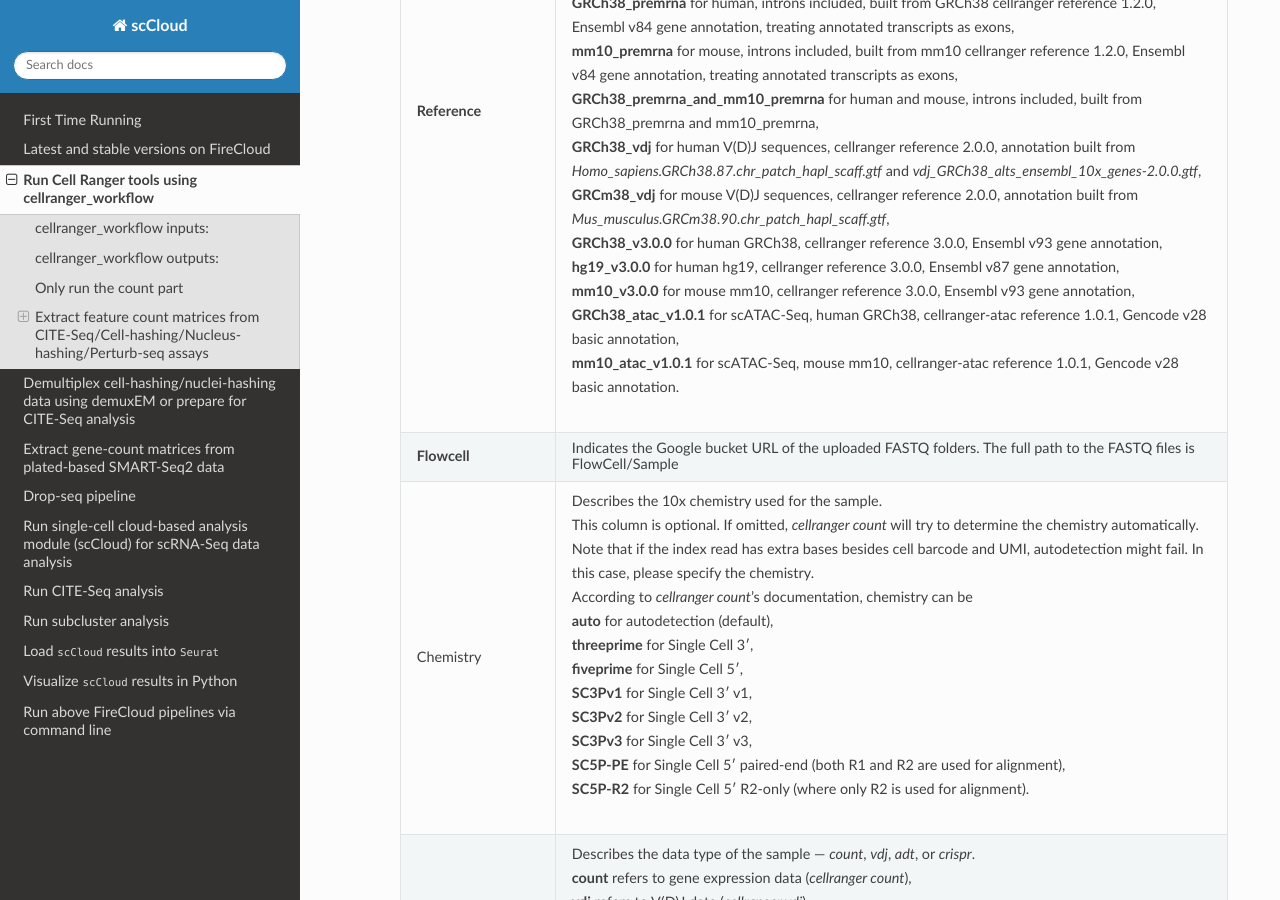
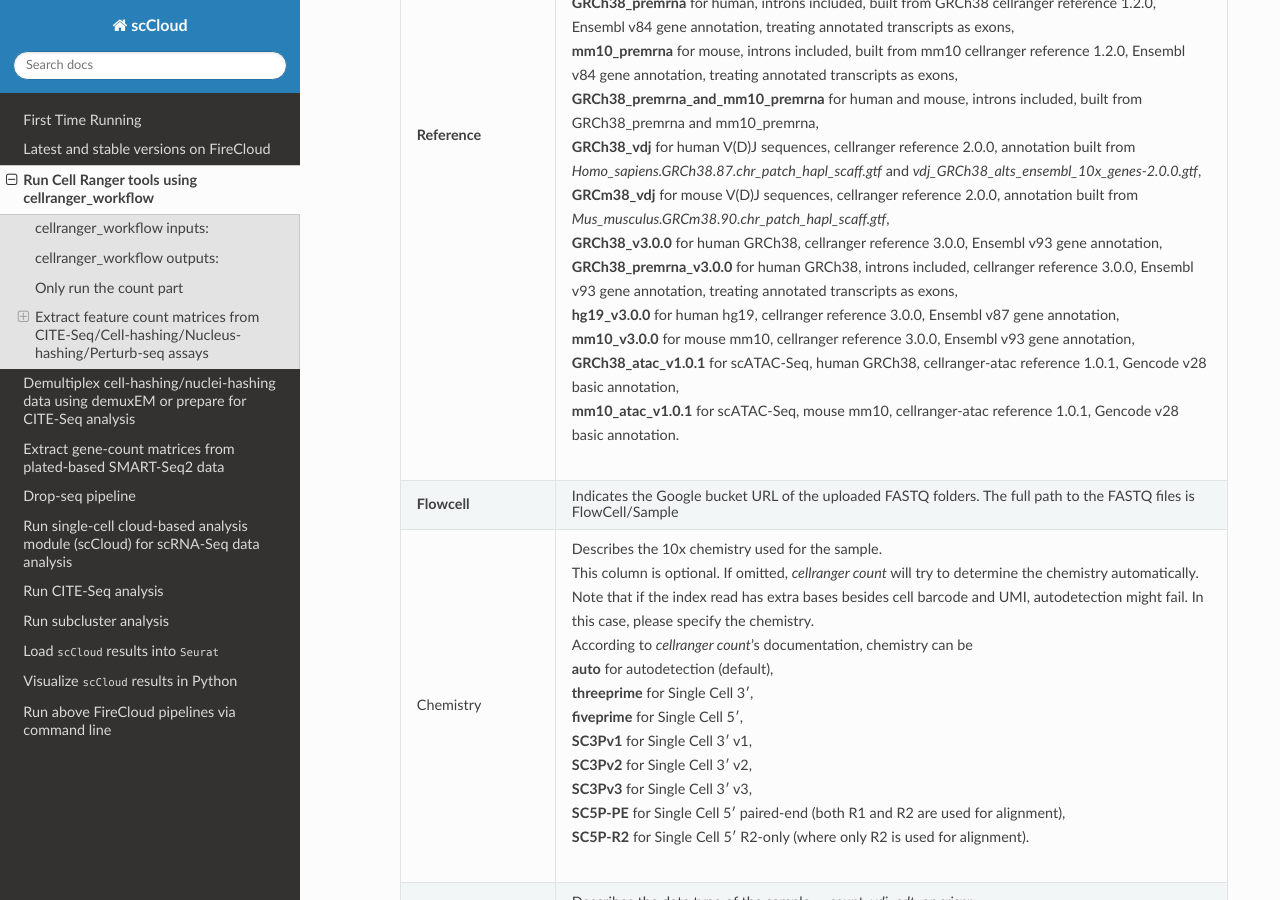
Before and after one commit to lilab-bcb/cumulus, a Sphinx documentation site: the page built from docs/cellranger.rst, in a window 1280 px wide and 900 px high, scrolled down 6446 px. Built offline with Sphinx 7.4.7 and the Read the Docs theme 2.0.0, drawn with Linux system fonts in a browser that asks for light colours.

Commit message:
added GRCh38_premrna_v3.0.0

```diff
--- a/docs/cellranger.rst
+++ b/docs/cellranger.rst
@@ -335,6 +335,7 @@ Sometimes, people might want to perform demultiplexing locally and only run the
 			| **GRCh38_vdj** for human V(D)J sequences, cellranger reference 2.0.0, annotation built from *Homo_sapiens.GRCh38.87.chr_patch_hapl_scaff.gtf* and *vdj_GRCh38_alts_ensembl_10x_genes-2.0.0.gtf*,
 			| **GRCm38_vdj** for mouse V(D)J sequences, cellranger reference 2.0.0, annotation built from *Mus_musculus.GRCm38.90.chr_patch_hapl_scaff.gtf*,
 			| **GRCh38_v3.0.0** for human GRCh38, cellranger reference 3.0.0, Ensembl v93 gene annotation,
+			| **GRCh38_premrna_v3.0.0** for human GRCh38, introns included, cellranger reference 3.0.0, Ensembl v93 gene annotation, treating annotated transcripts as exons,
 			| **hg19_v3.0.0** for human hg19, cellranger reference 3.0.0, Ensembl v87 gene annotation,
 			| **mm10_v3.0.0** for mouse mm10, cellranger reference 3.0.0, Ensembl v93 gene annotation,
 			| **GRCh38_atac_v1.0.1** for scATAC-Seq, human GRCh38, cellranger-atac reference 1.0.1, Gencode v28 basic annotation,
```
Also changed, not shown: 1 other file.
